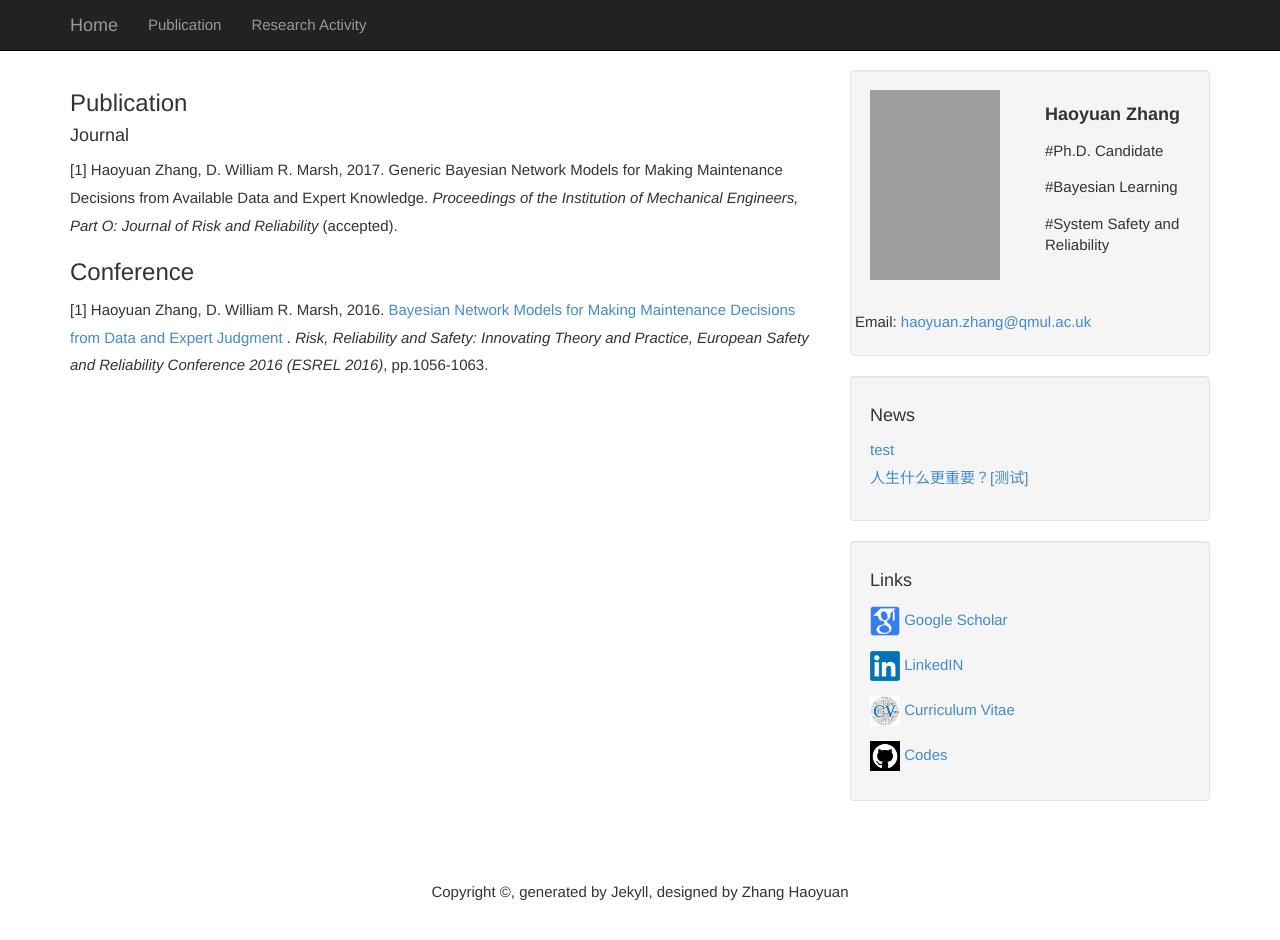
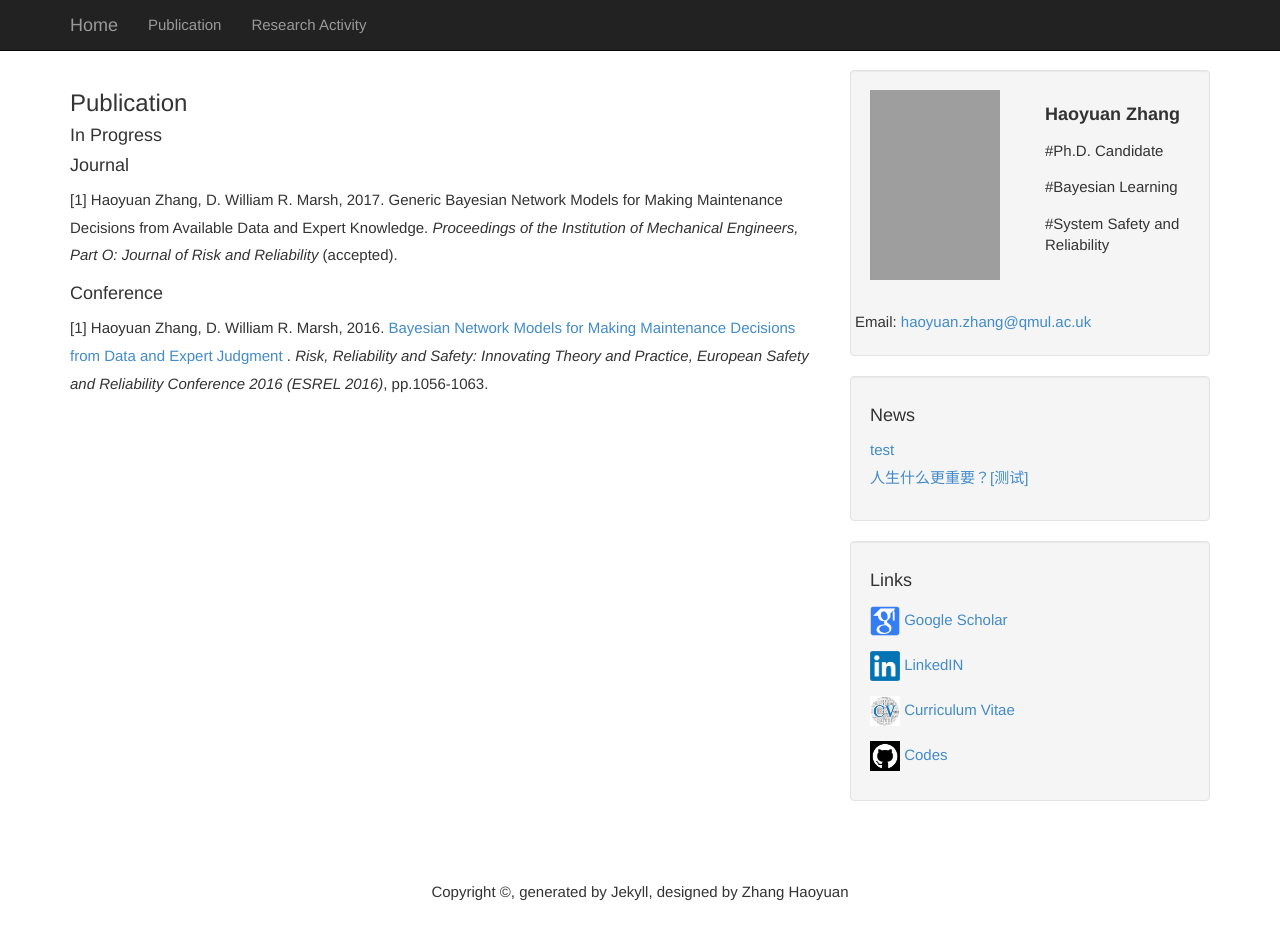
Before and after one commit to july0905/haoyuanzhang1990.github.io, a Jekyll site: the page built from pub.md, in a window 1280 px wide and 953 px high. Shown: the top 940 px of the window. Built offline with Jekyll 4.4.1, drawn with Linux system fonts in a browser that asks for light colours; grey boxes are pictures that could not be loaded.

Commit message:
Update pub.md

```diff
--- a/pub.md
+++ b/pub.md
@@ -6,9 +6,12 @@ title: "Publication"
 
 ### Publication
 
+#### In Progress
+
+
 #### Journal
 [1] Haoyuan Zhang, D. William R. Marsh, 2017. Generic Bayesian Network Models for Making Maintenance Decisions from Available Data and Expert Knowledge. <i>Proceedings of the Institution of Mechanical Engineers, Part O: Journal of Risk and Reliability</i> (accepted).
 
-### Conference
+#### Conference
 [1] Haoyuan Zhang, D. William R. Marsh, 2016. <a href="https://qmro.qmul.ac.uk/xmlui/bitstream/handle/123456789/13065/Marsh%20Bayesian%20Network%20Models%20for%20Making%202016%20Accepted.pdf?sequence=1">Bayesian Network Models for Making Maintenance Decisions from Data and Expert Judgment </a>. <i>
 Risk, Reliability and Safety: Innovating Theory and Practice, European Safety and Reliability Conference 2016 (ESREL 2016)</i>, pp.1056-1063.
```
